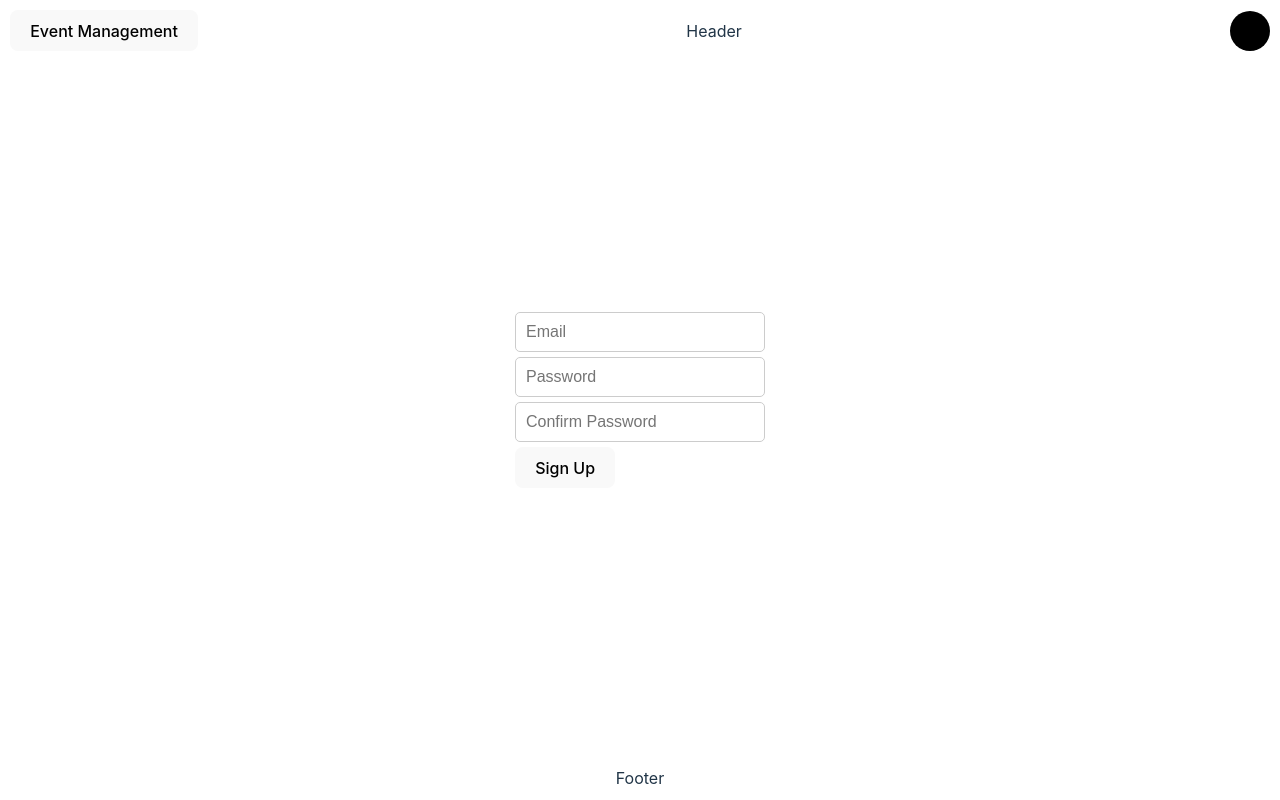
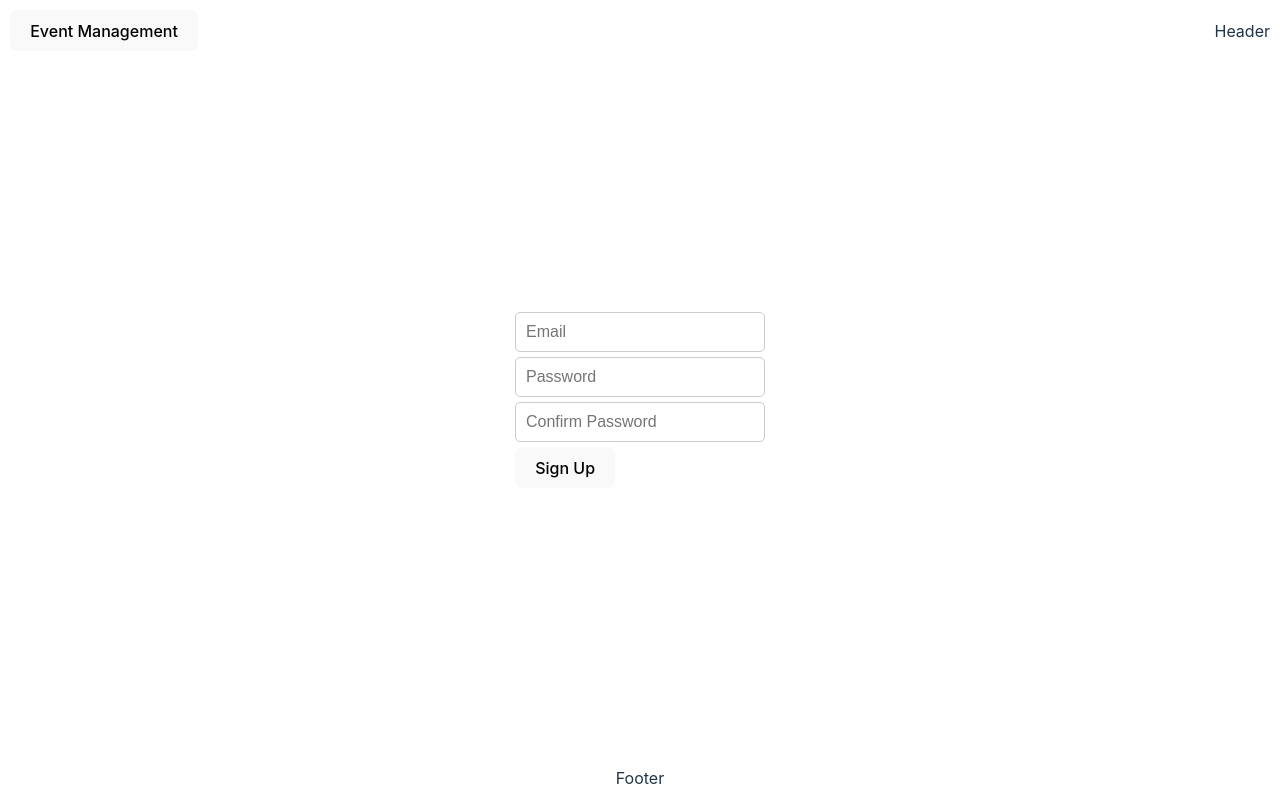
Before and after one commit to potatoluvr/Group-16-Project, a React (Vite) app: page /sign-up in a window 1280 px wide. Built offline with nearby package versions, Linux system fonts and the light colour scheme.

Commit message:
mb didn't see notif was done already

```diff
--- a/src/components/Header.jsx
+++ b/src/components/Header.jsx
@@ -1,5 +1,4 @@
 import { Link } from "react-router-dom";
-import Notification from "./Notification";
 
 function Header() {
   return (
@@ -10,7 +9,6 @@ function Header() {
         <button>Event Management</button>
       </Link>
       <p>Header</p>
-      <Notification />
     </header>
   );
 }
--- a/src/components/Notification.jsx
+++ /dev/null
@@ -1,31 +0,0 @@
-import { useState } from "react";
-import { FaBell } from "react-icons/fa";
-import "./NotificationStyle.css";
-
-const Notification = () => {
-  const [isDropdownOpen, setIsDropdownOpen] = useState(false); // State to manage dropdown visibility
-
-  const toggleDropdown = () => {
-    setIsDropdownOpen(!isDropdownOpen); // Toggle the dropdown visibility
-  };
-
-  return (
-    <div className="notification-container">
-      {/* Notification button */}
-      <button className="notification-button" onClick={toggleDropdown}>
-        <FaBell />
-      </button>
-
-      {/* Dropdown menu for notifications */}
-      {isDropdownOpen && (
-        <div className="dropdown-menu">
-          <button className="notification-item">Notification 1</button>
-          <button className="notification-item">Notification 2</button>
-          <button className="notification-item">Notification 3</button>
-        </div>
-      )}
-    </div>
-  );
-};
-
-export default Notification;
--- a/src/components/NotificationStyle.css
+++ /dev/null
@@ -1,61 +0,0 @@
-.notification-container {
-  position: relative; /* So the dropdown can be positioned relative to the button */
-}
-
-.notification-button {
-  background-color: #000000;
-  border: none;
-  border-radius: 50%;
-  padding: 12px;
-  cursor: pointer;
-  transition: background-color 0.3s;
-  display: flex;
-  justify-content: center;
-  align-items: center;
-}
-
-.notification-button:hover {
-  background-color: #555;
-}
-
-.notification-button:focus {
-  outline: none;
-}
-
-.notification-button .react-icon {
-  color: #fff;
-  font-size: 24px;
-}
-
-.dropdown-menu {
-  position: absolute;
-  top: 50px;
-  right: 0;
-  background-color: rgb(255, 255, 255);
-  border: none;
-  width: 200px;
-  z-index: 1000;
-  display: block;
-  padding: 0;
-}
-
-.notification-item {
-  width: 100%;
-  padding: 10px;
-  margin: 0;
-  border: none;
-  background-color: #000000;
-  text-align: left;
-  cursor: pointer;
-  transition: background-color 0.3s;
-  border-radius: 4px;
-  box-sizing: border-box;
-}
-
-.notification-item:hover {
-  background-color: #b8b8b8;
-}
-
-.notification-item:focus {
-  outline: none;
-}
```
